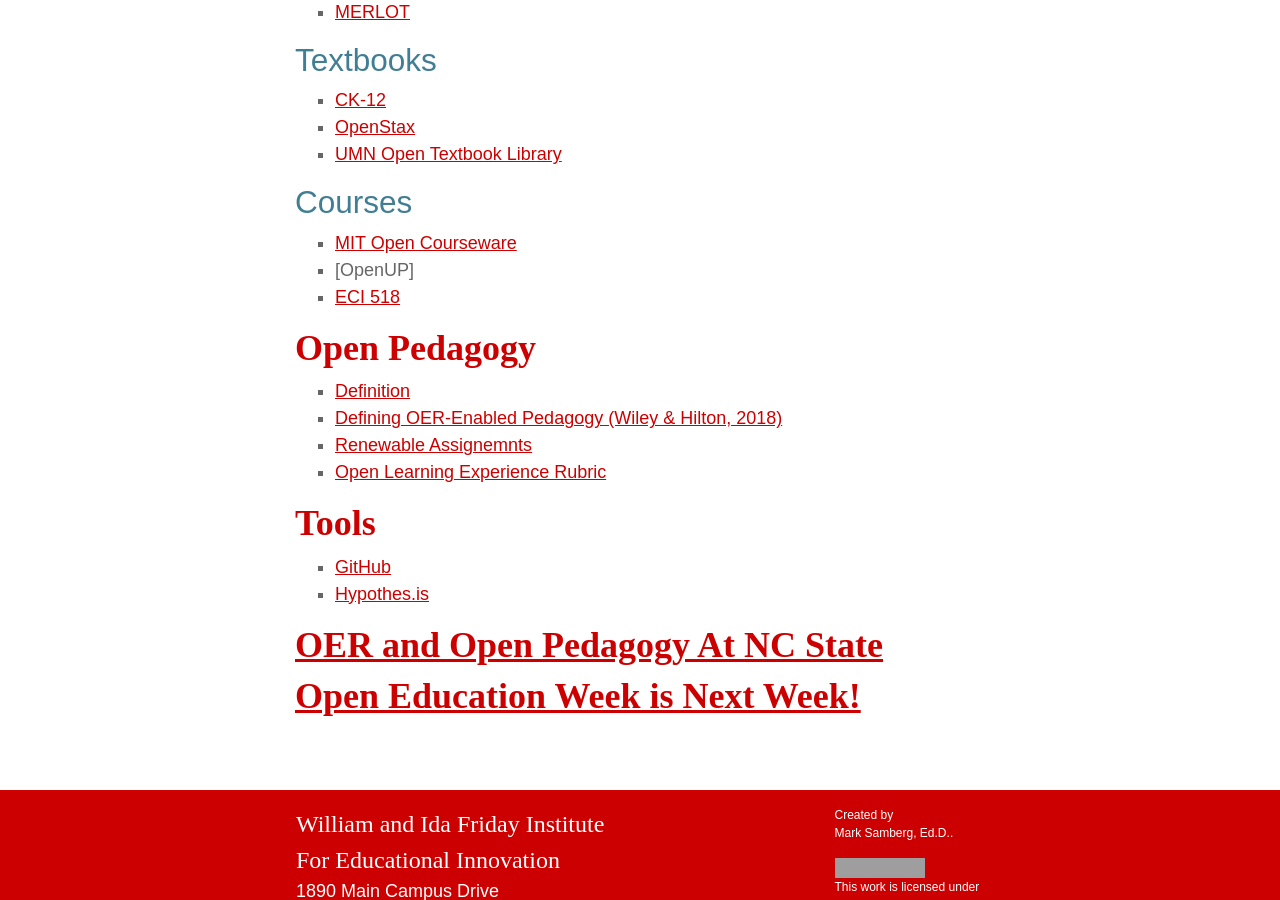
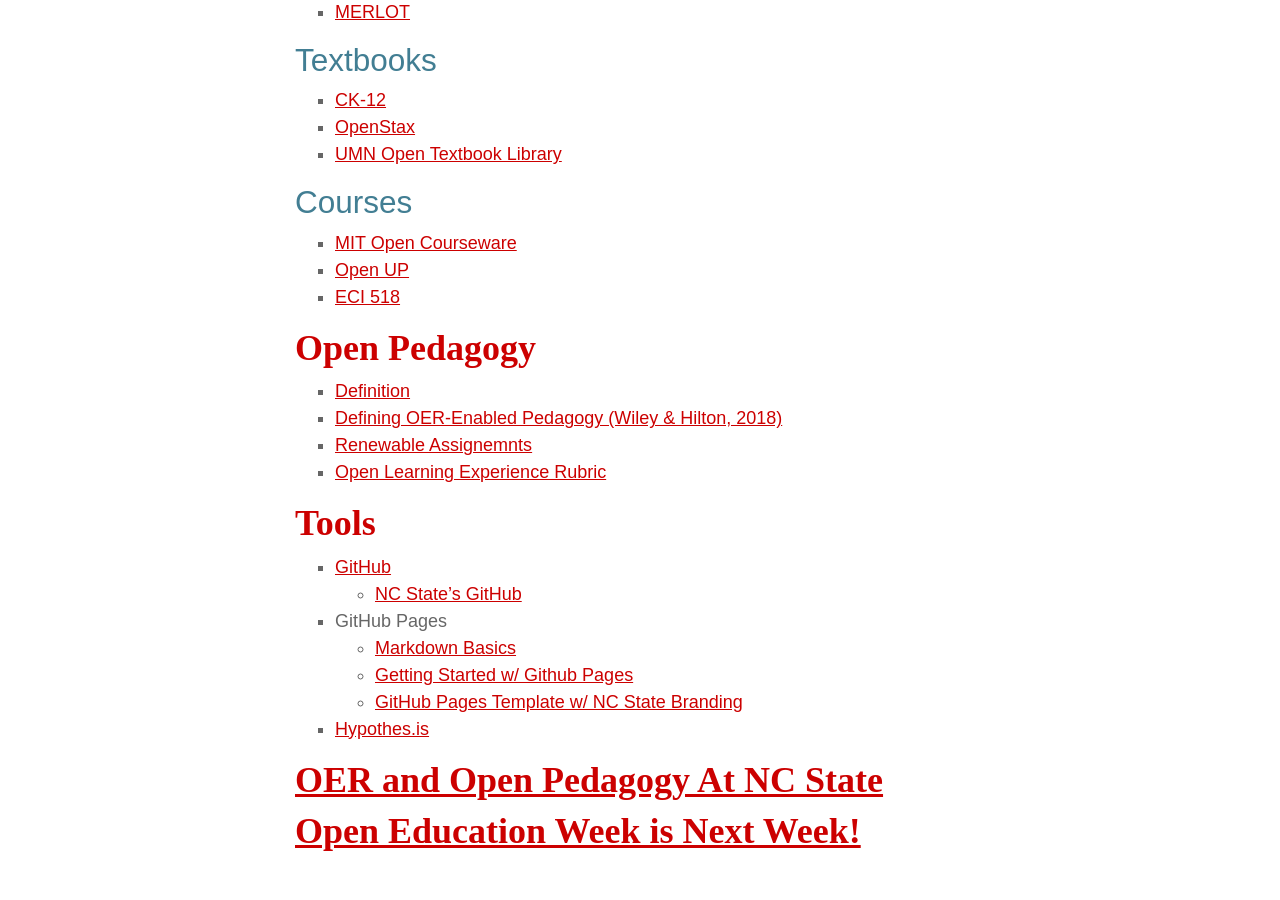
Before and after one commit to mjsamberg/resourceguides, a Jekyll site: the page built from oer/index.md, in a window 1280 px wide and 900 px high, scrolled down 1321 px. Built offline with Jekyll 4.4.1, drawn with Linux system fonts in a browser that asks for light colours; nearby versions of some CDN libraries; some web fonts are replaced; grey boxes are pictures that could not be loaded.

Commit message:
Fine Details

```diff
--- a/oer/index.md
+++ b/oer/index.md
@@ -37,7 +37,7 @@
 
 ### Courses
 * [MIT Open Courseware](https://ocw.mit.edu/index.htm)
-* [OpenUP]
+* [Open UP](https://openupresources.org/frequently-asked-questions/open-up-resources-6-8-math-nc-license/)
 * [ECI 518](https://mjsamberg.github.io/courses/dlprograms/index.html)
 
 ## Open Pedagogy
@@ -48,6 +48,12 @@
 
 ## Tools
 * [GitHub](http://www.github.com)
+  * [NC State's GitHub](http://github.ncsu.edu)
+* GitHub Pages
+  * [Markdown Basics](https://opensource.com/article/19/9/introduction-markdown)
+  * [Getting Started w/ Github Pages](https://guides.github.com/features/pages/)
+  * [GitHub Pages Template w/ NC State Branding](https://github.ncsu.edu/mjsamber/ncstate-github-pages)
+
 * [Hypothes.is](https://web.hypothes.is)
 
 ## [OER  and Open Pedagogy At NC State](https://www.lib.ncsu.edu/do/open-education)
--- a/oer/presentation.html
+++ b/oer/presentation.html
@@ -78,6 +78,7 @@
 					<ul>
 						<li class="fragment">Copyright limits what can be done with a work. Fair use provides some limited flexibility.</li>
 						<li class="fragment">Works in the "Public Domain" have no copyright or an expired copyright. There are no restrictions on these works.</li>
+						<li class="fragment">Creative Commons does not replace copyright. It's a license that creators apply to let consumers know what you choose to permit.</li>
 					</ul>
 				</section>
 				<section>
```
